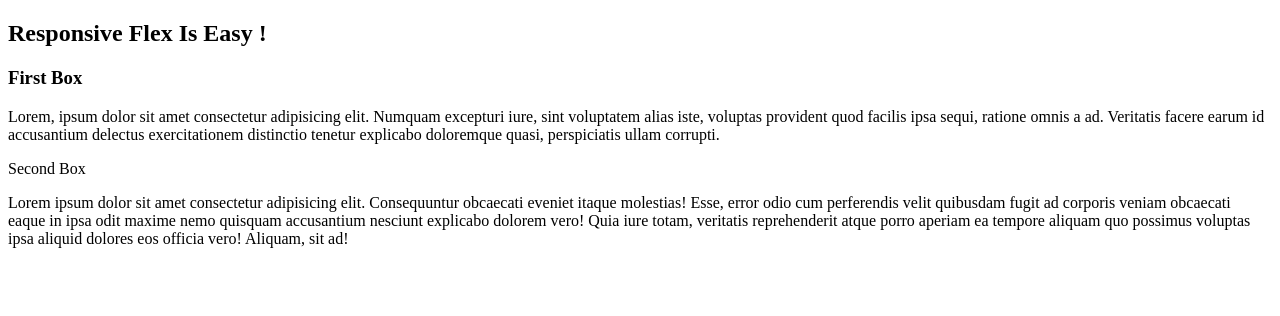
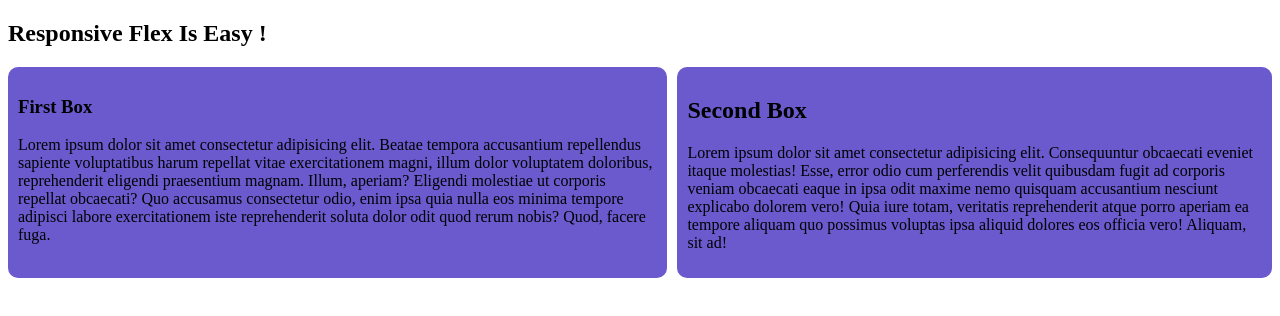
Before and after one commit to mahidulkabir/responsive-flex-practice, a plain HTML site: page index.html in a window 1280 px wide. Drawn offline with Linux system fonts and the light colour scheme.

Commit message:
design div completed

```diff
--- a/index.html
+++ b/index.html
@@ -4,17 +4,36 @@
     <meta charset="UTF-8">
     <meta name="viewport" content="width=device-width, initial-scale=1.0">
     <title>Responsive Flex</title>
+    <style>
+        .container{
+            display: flex;
+            gap: 10px;
+        }
+        .box{
+            background-color: slateblue;
+            padding: 10px;
+            border-radius: 10px;
+        }
+        @media screen and (max-width:576px) {
+            .container{
+                flex-direction: column;
+            }
+        }
+    </style>
 </head>
 <body>
     <h2>Responsive Flex Is Easy !</h2>
     <div class="container">
         <div class="box">
             <h3>First Box</h3>
-            <p>Lorem, ipsum dolor sit amet consectetur adipisicing elit. Numquam excepturi iure, sint voluptatem alias iste, voluptas provident quod facilis ipsa sequi, ratione omnis a ad. Veritatis facere earum id accusantium delectus exercitationem distinctio tenetur explicabo doloremque quasi, perspiciatis ullam corrupti.</p>
+            <p>Lorem ipsum dolor sit amet consectetur adipisicing elit. Beatae tempora accusantium repellendus sapiente voluptatibus harum repellat vitae exercitationem magni, illum dolor voluptatem doloribus, reprehenderit eligendi praesentium magnam. Illum, aperiam? Eligendi molestiae ut corporis repellat obcaecati? Quo accusamus consectetur odio, enim ipsa quia nulla eos minima tempore adipisci labore exercitationem iste reprehenderit soluta dolor odit quod rerum nobis? Quod, facere fuga.</p>
         </div>
-        <div class="box"></div>
-        <head>Second Box</head>
+
+        <div class="box">
+        <h2>Second Box</h2>
         <p>Lorem ipsum dolor sit amet consectetur adipisicing elit. Consequuntur obcaecati eveniet itaque molestias! Esse, error odio cum perferendis velit quibusdam fugit ad corporis veniam obcaecati eaque in ipsa odit maxime nemo quisquam accusantium nesciunt explicabo dolorem vero! Quia iure totam, veritatis reprehenderit atque porro aperiam ea tempore aliquam quo possimus voluptas ipsa aliquid dolores eos officia vero! Aliquam, sit ad!</p>
     </div>
+    </div>
+
 </body>
 </html>
```
